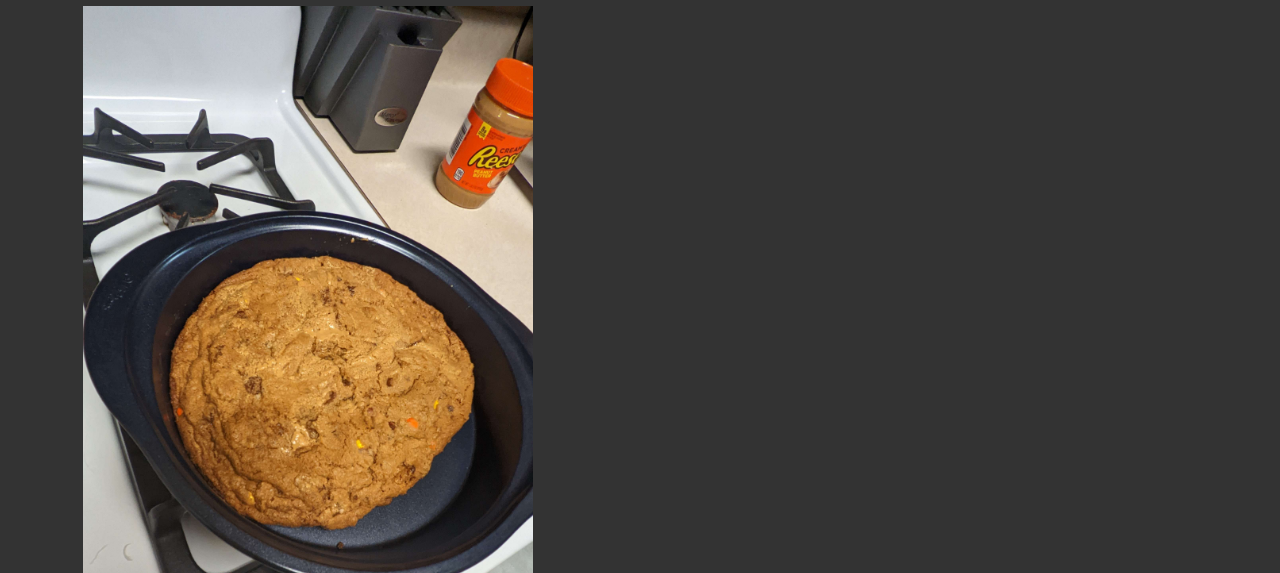
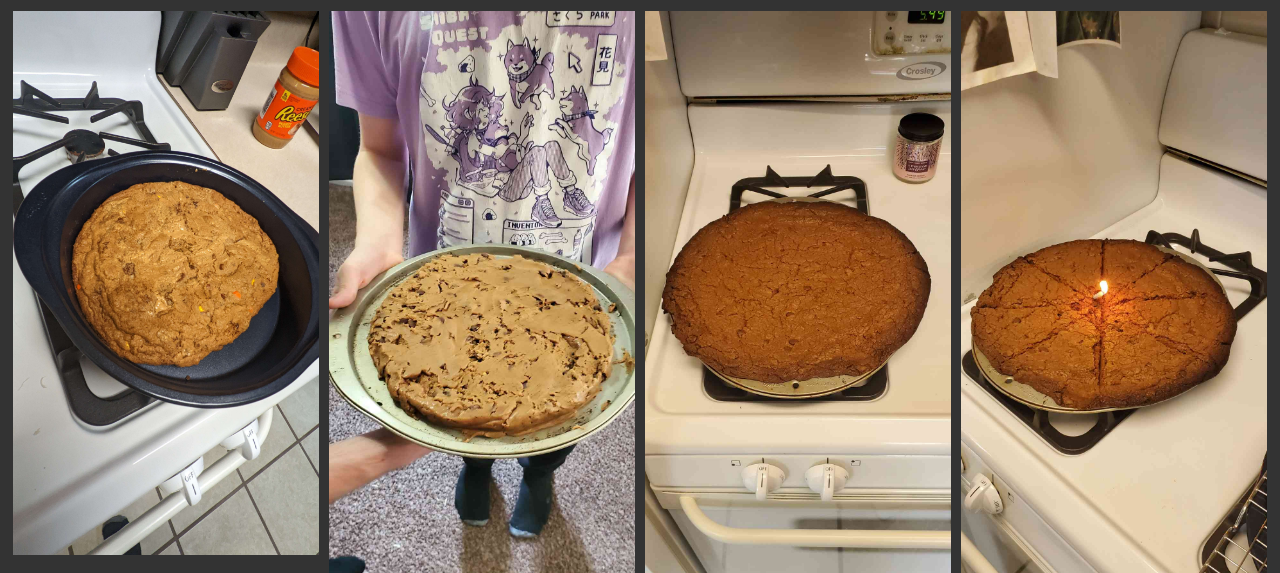
Before and after one commit to itsborck/bigcookie.org, a plain HTML site: page index.html in a window 1280 px wide. Shown: the part 126-699 px from the top of the page. Drawn offline with Linux system fonts and the light colour scheme.

Commit message:
update home page and start work on about page

```diff
--- a/index.html
+++ b/index.html
@@ -23,10 +23,22 @@
 
   <div class="container">
     <h1>Welcome to Big Cookie</h1>
-    <img src="images/bigcookieOG.jpg" alt="Big Cookie Image">
-    <img src="images/cookie1.jpg" alt="Big Cookie Image">
-    <img src="images/cookie2.jpg" alt="Big Cookie Image">
-    <img src="images/cookie3.jpg" alt="Big Cookie Image">
+  </div>
+  <div class="row">
+    <div class="column">
+      <img src="images/bigcookieOG.jpg" alt="Big Cookie OG" style="width:100%">
+      <h2>Big Cookie</h2>
+      <h2>Big Cookie</h2>
+    </div>
+    <div class="column">
+      <img src="images/cookie1.jpg" alt="Big Cookie" style="width:100%">
+    </div>
+    <div class="column">
+      <img src="images/cookie2.jpg" alt="Big Cookie" style="width:100%">
+    </div>
+    <div class="column">
+      <img src="images/cookie3.jpg" alt="Big Cookie" style="width:100%">
+    </div>
   </div>
 
   <script>
--- a/style.css
+++ b/style.css
@@ -25,8 +25,17 @@ body {
 }
 
 .container {
-  max-width: 600px;
+  margin: auto;
   margin-top: 20px;
+}
+
+.row {
+  display: flex;
+}
+
+.column {
+  flex: 25%;
+  padding: 5px;
 }
 
 h1 {
@@ -34,11 +43,10 @@ h1 {
   margin-top: 0px;
 }
 
-img {
-  position: relative;
-  display: block;
-  margin: 0 auto;
-  max-width: 75%;
+.profile-name {
+  text-align: center;
+  padding: 30px;
+  font-size: 28px;
 }
 
 .dark-mode {
```
Also changed, not shown: about.html (+3 -7 lines).
